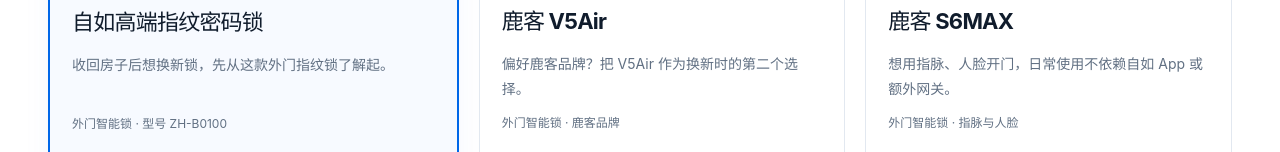
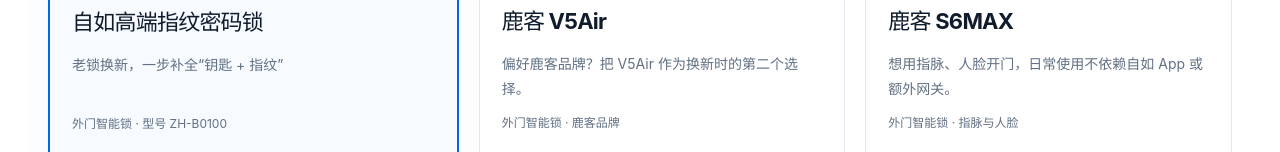
Before and after one commit to gift2myl/Zlink, a plain HTML site: page index.html in a window 1280 px wide. Shown: the part 641-793 px from the top of the page. Drawn offline with Linux system fonts and the light colour scheme.

Commit message:
更新指纹密码锁换新介绍文案

```diff
--- a/index.html
+++ b/index.html
@@ -30,7 +30,7 @@
         <article class="product featured" id="b0100" aria-labelledby="b0100-title">
           <div class="card-top"><span class="badge">优先推荐</span><span class="card-number" aria-hidden="true">01</span></div>
           <div class="product-visual b0100-visual"><span class="install-badge">免费基础安装</span><img class="b0100-photo" src="assets/lingzhi_b0100.png" alt="自如高端指纹密码锁 ZH-B0100，用户提供的内外面板产品图" width="800" height="800" fetchpriority="high"></div>
-          <div class="product-copy"><p class="need">十年百万自如家庭验证，安全质量保障</p><h2 id="b0100-title">自如高端指纹密码锁</h2><p class="description">收回房子后想换新锁，先从这款外门指纹锁了解起。</p><p class="category">外门智能锁 · 型号 ZH-B0100</p><div class="price-block"><span class="price-label">自如业主专享价</span><strong class="price-amount">¥768</strong></div><button class="button primary" data-product="b0100">了解这把锁 <span aria-hidden="true">↗</span></button></div>
+          <div class="product-copy"><p class="need">十年百万自如家庭验证，安全质量保障</p><h2 id="b0100-title">自如高端指纹密码锁</h2><p class="description">老锁换新，一步补全“钥匙 + 指纹”</p><p class="category">外门智能锁 · 型号 ZH-B0100</p><div class="price-block"><span class="price-label">自如业主专享价</span><strong class="price-amount">¥768</strong></div><button class="button primary" data-product="b0100">了解这把锁 <span aria-hidden="true">↗</span></button></div>
         </article>
         <article class="product" id="v5air" aria-labelledby="v5air-title">
           <div class="card-top"><span class="badge secondary">鹿客之选</span><span class="card-number" aria-hidden="true">02</span></div>
```
